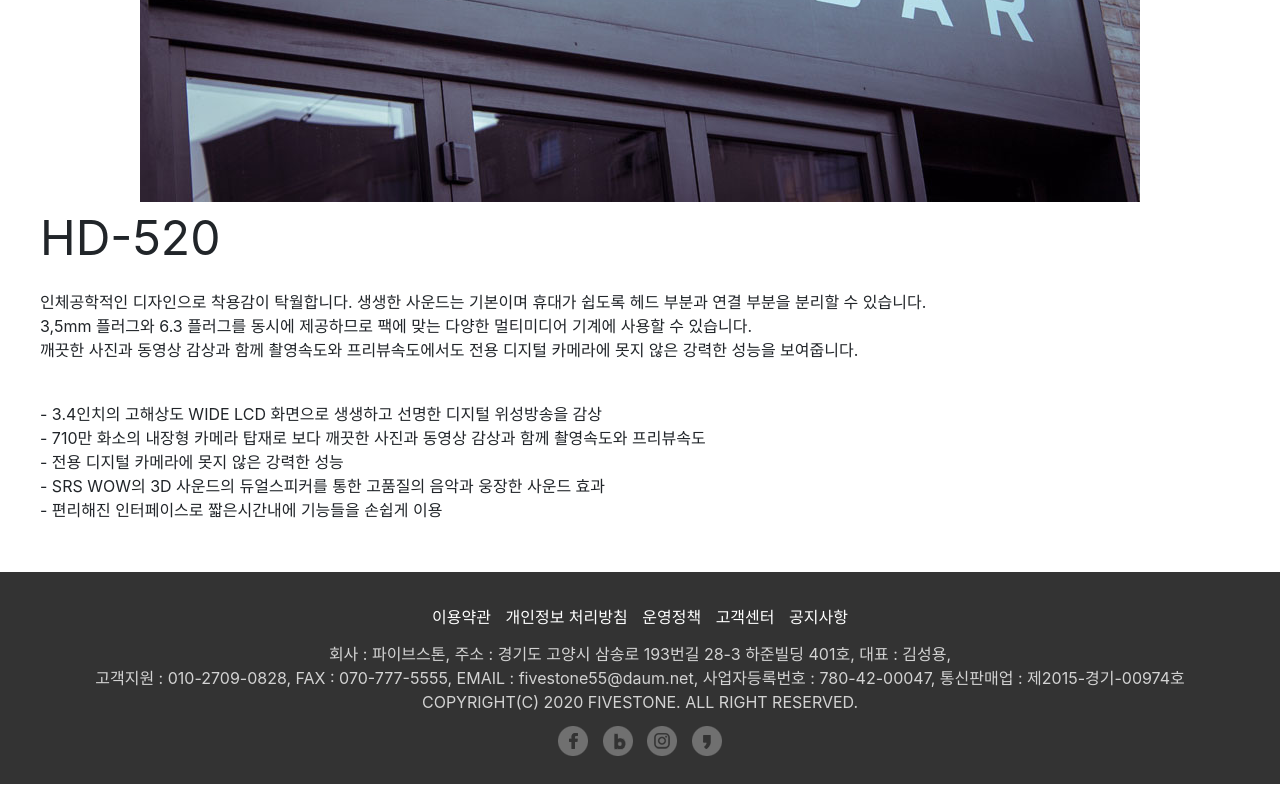
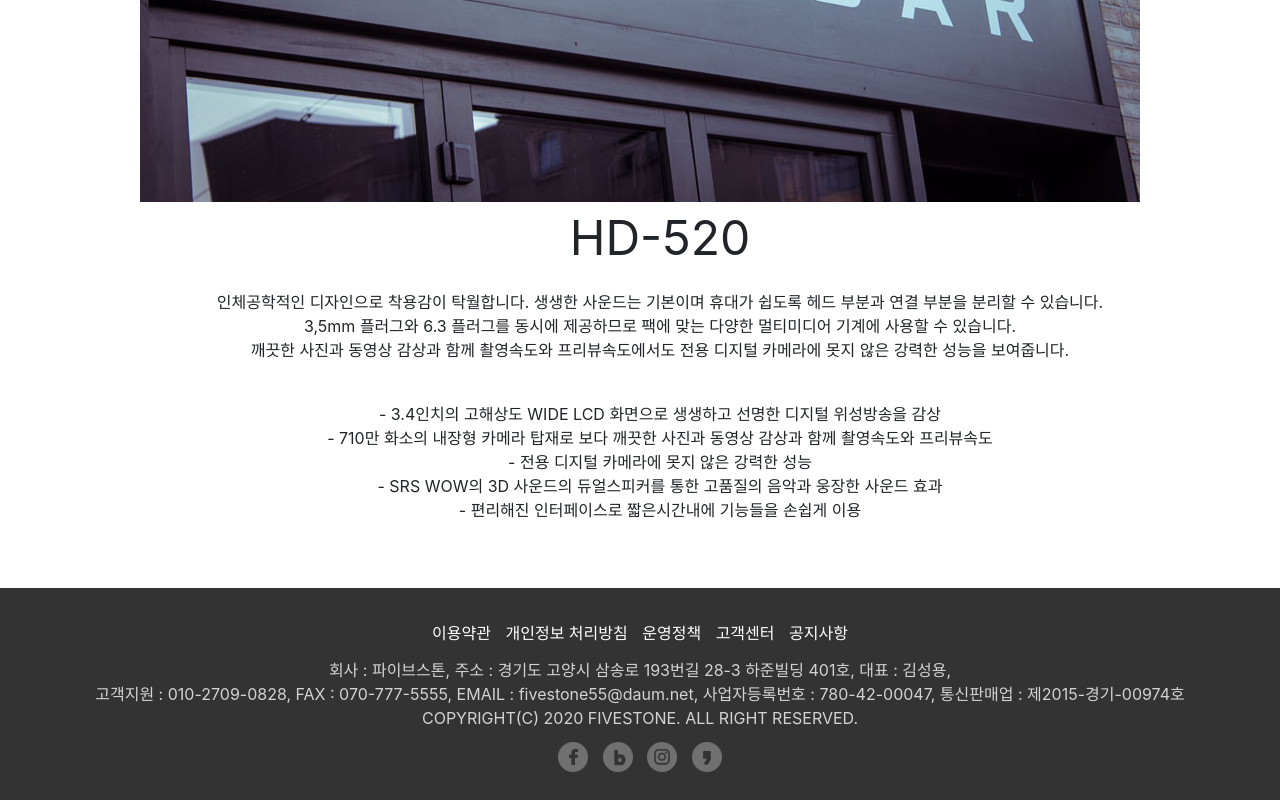
Before and after one commit to highym/company-web, a plain HTML site: page product/product01_1.html in a window 1280 px wide. Shown: the part 983-1783 px from the top of the page. Drawn offline with nearby package versions, Linux system fonts and the light colour scheme.

Commit message:
product01_1

```diff
--- a/css/product/product01_1.css
+++ b/css/product/product01_1.css
@@ -125,3 +125,9 @@
   display: flex;
   justify-content: center;
 }
+
+#protxt{
+display: flex;
+flex-direction: column;
+text-align: center;
+}
--- a/product/product01_1.html
+++ b/product/product01_1.html
@@ -101,7 +101,7 @@
   <div class="pro-ss">
     <img src="../img/product/1.jpg" alt="">
    </div>
-  <div>
+  <div id="protxt">
   <p class="protxt-c">HD-520</p>
       <p class="protxt-d">인체공학적인 디자인으로 착용감이 탁월합니다. 생생한 사운드는 기본이며 휴대가 쉽도록 헤드 부분과 연결 부분을 분리할 수 있습니다.<br>
         3,5mm 플러그와 6.3 플러그를 동시에 제공하므로 팩에 맞는 다양한 멀티미디어 기계에 사용할 수 있습니다. <br>
```
